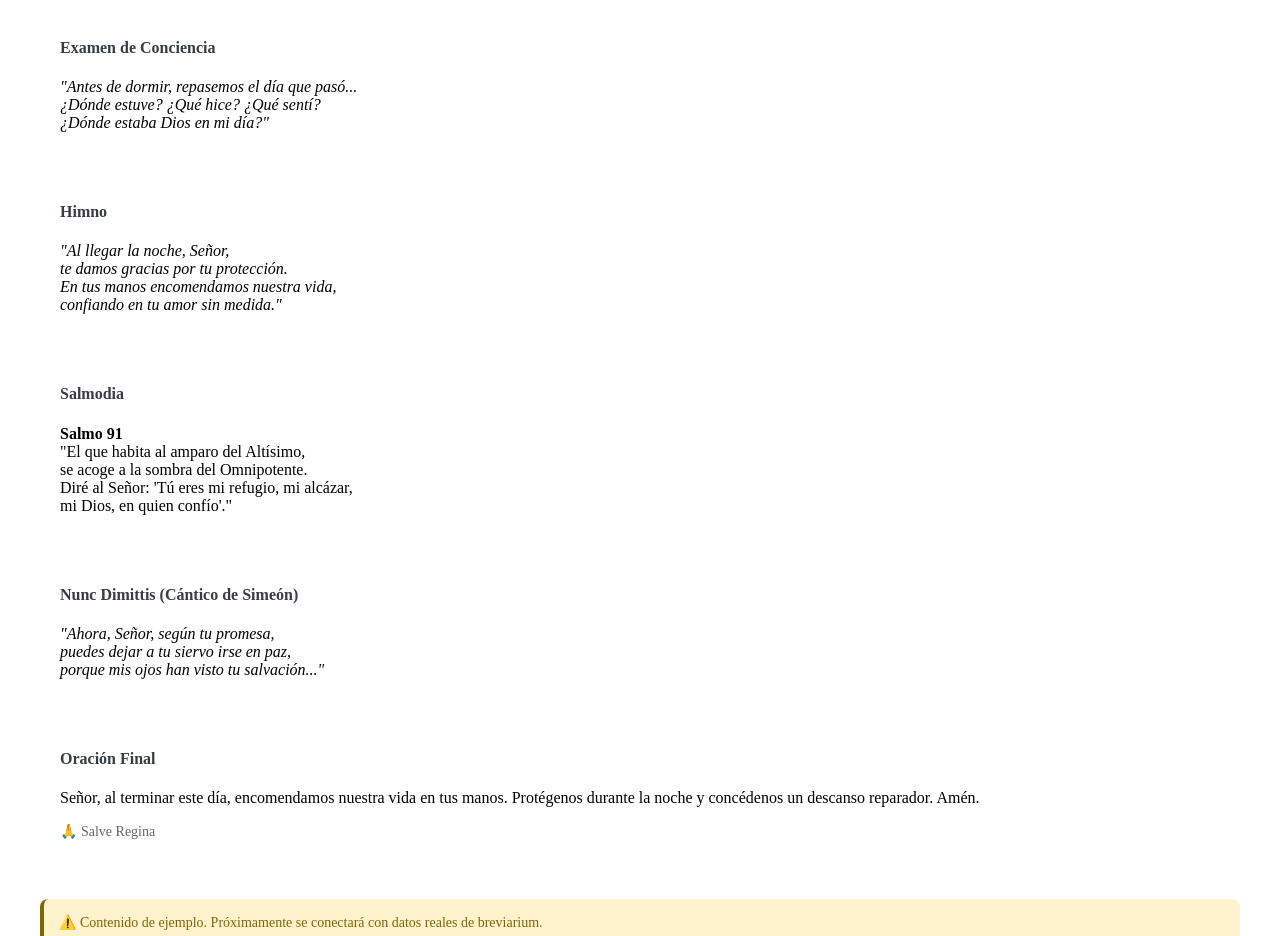
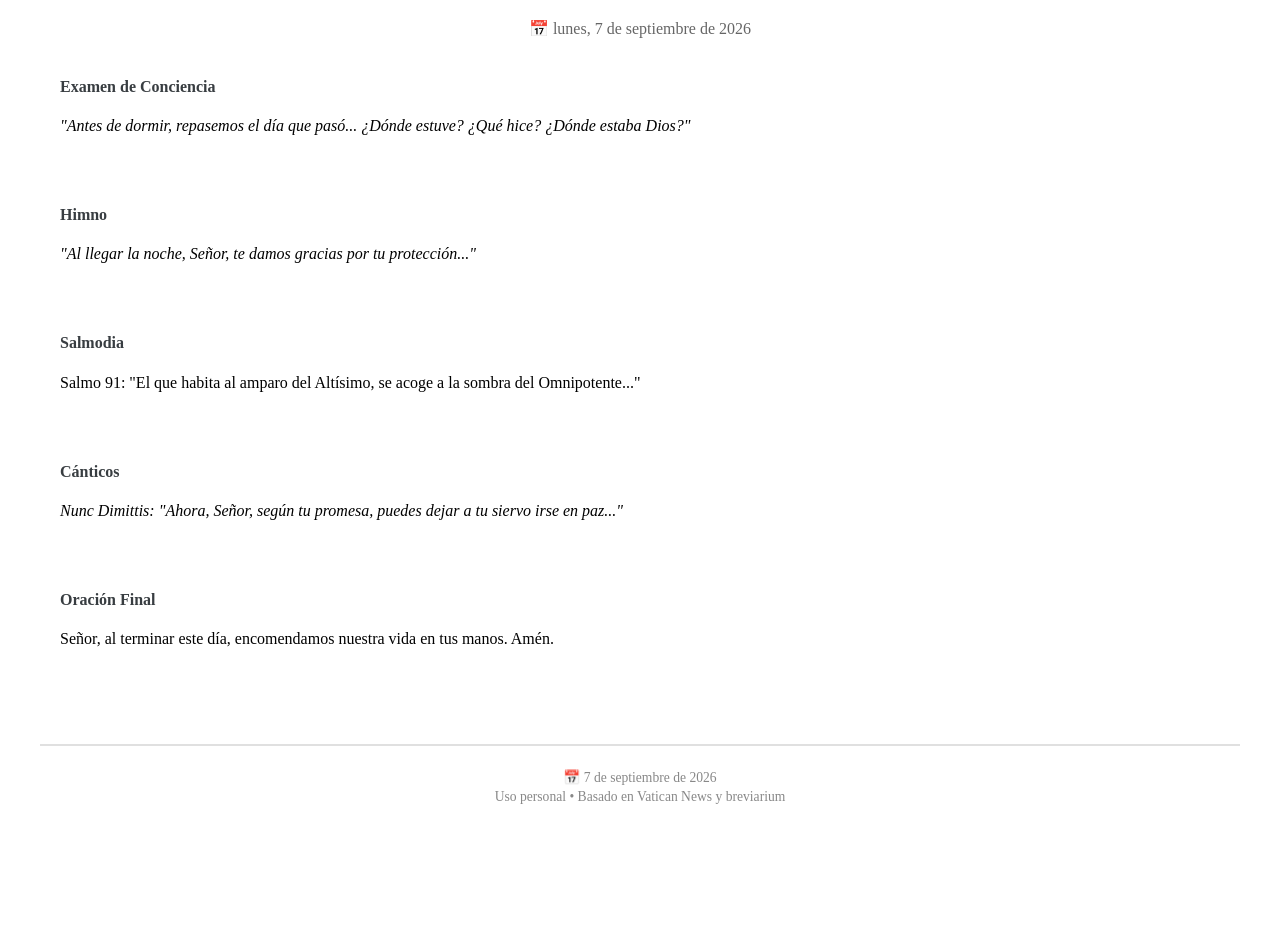
Before and after one commit to MatiasW380/liturgia-diaria, a Next.js app: page /completas in a window 1280 px wide. Shown: the part 193-1129 px from the top of the page. After the commit the page ends 1029 px from the top, so only its background shows below. Built offline with nearby package versions, Linux system fonts and the light colour scheme.

Commit message:
Refactor Completas component to use dynamic data

```diff
--- a/pages/completas.js
+++ b/pages/completas.js
@@ -1,72 +1,58 @@
 import Layout from '../components/Layout';
+import { useEffect, useState } from 'react';
+import { obtenerCompletas } from '../lib/liturgia';
 
 export default function Completas() {
+  const [datos, setDatos] = useState(null);
+
+  useEffect(() => {
+    const fecha = new Date();
+    const completasData = obtenerCompletas(fecha);
+    setDatos(completasData);
+  }, []);
+
+  if (!datos) {
+    return (
+      <Layout>
+        <div style={{ textAlign: 'center', padding: '40px 20px' }}>
+          <p>Cargando Completas...</p>
+        </div>
+      </Layout>
+    );
+  }
+
   return (
     <Layout>
       <div className="card card-completas">
-        <h2 className="card-title">🌙 Completas - Oración de la Noche</h2>
+        <h2 className="card-title">{datos.titulo}</h2>
+
+        <div style={{ textAlign: 'center', color: '#666', marginBottom: '20px' }}>
+          <p style={{ margin: 0 }}>📅 {datos.fecha}</p>
+        </div>
 
         <div style={{ backgroundColor: 'white', padding: '20px', borderRadius: '8px', marginBottom: '15px' }}>
           <h4 style={{ marginTop: 0, color: '#383d41' }}>Examen de Conciencia</h4>
-          <p style={{ fontStyle: 'italic' }}>
-            "Antes de dormir, repasemos el día que pasó...<br />
-            ¿Dónde estuve? ¿Qué hice? ¿Qué sentí?<br />
-            ¿Dónde estaba Dios en mi día?"
-          </p>
+          <p style={{ fontStyle: 'italic' }}>{datos.examen}</p>
         </div>
 
         <div style={{ backgroundColor: 'white', padding: '20px', borderRadius: '8px', marginBottom: '15px' }}>
           <h4 style={{ marginTop: 0, color: '#383d41' }}>Himno</h4>
-          <p style={{ fontStyle: 'italic' }}>
-            "Al llegar la noche, Señor,<br />
-            te damos gracias por tu protección.<br />
-            En tus manos encomendamos nuestra vida,<br />
-            confiando en tu amor sin medida."
-          </p>
+          <p style={{ fontStyle: 'italic' }}>{datos.himno}</p>
         </div>
 
         <div style={{ backgroundColor: 'white', padding: '20px', borderRadius: '8px', marginBottom: '15px' }}>
           <h4 style={{ marginTop: 0, color: '#383d41' }}>Salmodia</h4>
-          <p>
-            <strong>Salmo 91</strong><br />
-            "El que habita al amparo del Altísimo,<br />
-            se acoge a la sombra del Omnipotente.<br />
-            Diré al Señor: 'Tú eres mi refugio, mi alcázar,<br />
-            mi Dios, en quien confío'."
-          </p>
+          <p>{datos.salmodia}</p>
         </div>
 
         <div style={{ backgroundColor: 'white', padding: '20px', borderRadius: '8px', marginBottom: '15px' }}>
-          <h4 style={{ marginTop: 0, color: '#383d41' }}>Nunc Dimittis (Cántico de Simeón)</h4>
-          <p style={{ fontStyle: 'italic' }}>
-            "Ahora, Señor, según tu promesa,<br />
-            puedes dejar a tu siervo irse en paz,<br />
-            porque mis ojos han visto tu salvación..."
-          </p>
+          <h4 style={{ marginTop: 0, color: '#383d41' }}>Cánticos</h4>
+          <p style={{ fontStyle: 'italic' }}>{datos.canticos}</p>
         </div>
 
         <div style={{ backgroundColor: 'white', padding: '20px', borderRadius: '8px' }}>
           <h4 style={{ marginTop: 0, color: '#383d41' }}>Oración Final</h4>
-          <p>
-            Señor, al terminar este día, encomendamos nuestra vida en tus manos.
-            Protégenos durante la noche y concédenos un descanso reparador.
-            Amén.
-          </p>
-          <p style={{ marginTop: '15px', color: '#666', fontSize: '14px' }}>
-            🙏 Salve Regina
-          </p>
-        </div>
-
-        <div style={{
-          marginTop: '25px',
-          padding: '15px',
-          backgroundColor: '#fff3cd',
-          borderRadius: '8px',
-          borderLeft: '4px solid #856404'
-        }}>
-          <p style={{ margin: 0, fontSize: '14px', color: '#856404' }}>
-            ⚠️ Contenido de ejemplo. Próximamente se conectará con datos reales de breviarium.
-          </p>
+          <p>{datos.oracion}</p>
         </div>
       </div>
     </Layout>
```
